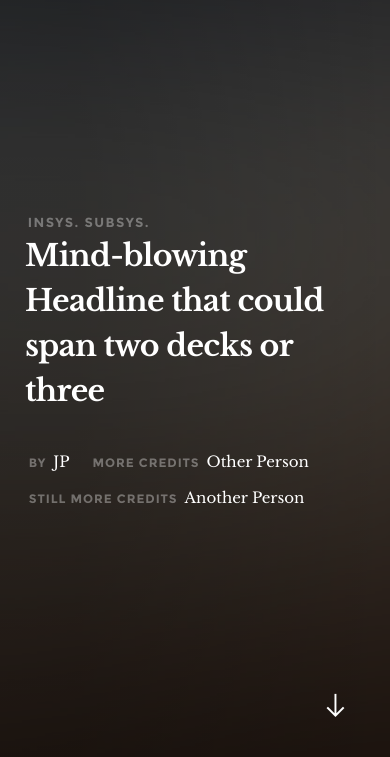
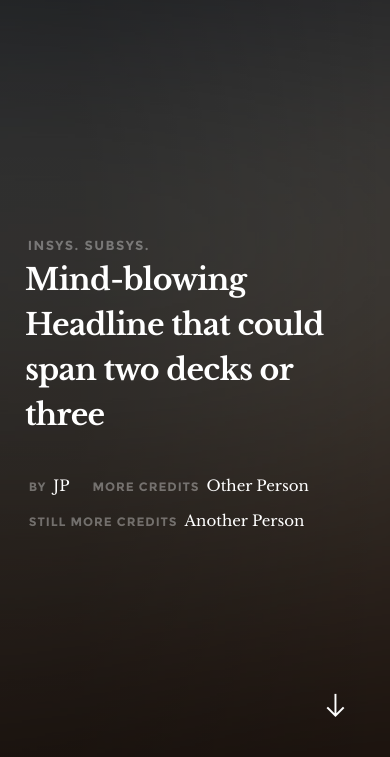
Before and after one commit to amiham-singh/methode, a plain HTML site: page index.html in a window 390 px wide. Shown: the part 84-841 px from the top of the page. Drawn offline with Linux system fonts and the light colour scheme; files whose address does not match are found by name.

Commit message:
Update main.css

```diff
--- a/css/main.css
+++ b/css/main.css
@@ -1684,7 +1684,7 @@ header .header-logo a {
 
 .home-content-tablecell .row {
 	position: relative;
-	padding-top: 4.2rem;
+	padding-top: 34.2rem;
 	padding-bottom: 15rem;
 }
 
@@ -1858,7 +1858,7 @@ header .header-logo a {
 	}
 
 	.home-content-tablecell .row {
-		padding-top: 9rem;
+		padding-top: 14rem;
 		padding-bottom: 3rem;
 	}
 
```
